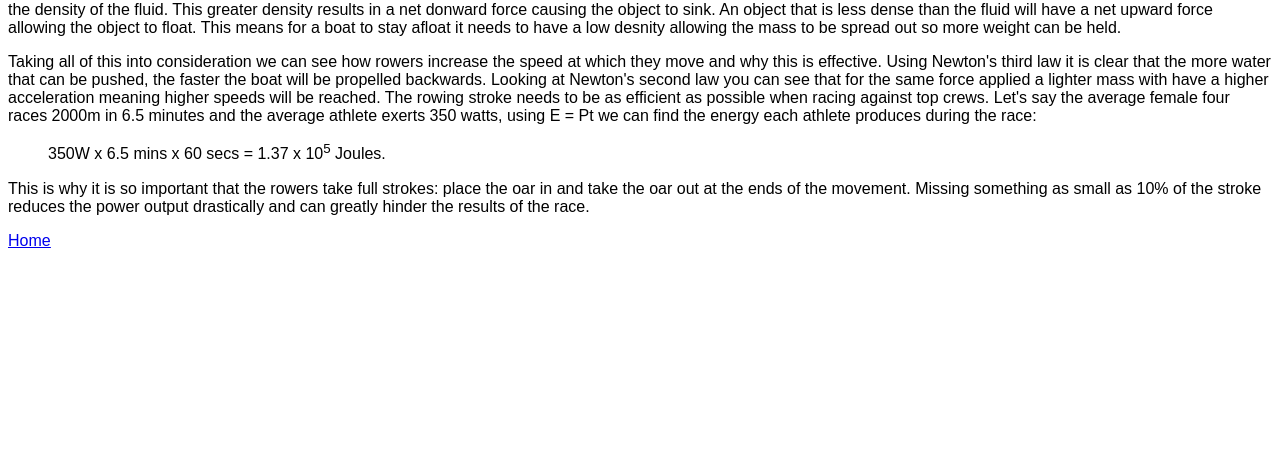
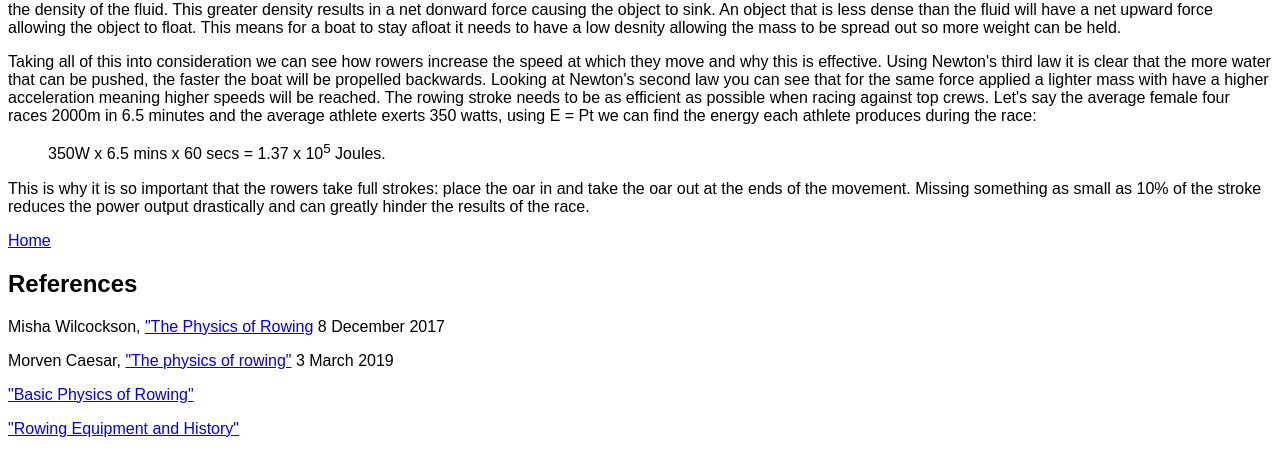
Before and after one commit to ellarg/ellarg.github.io, a plain HTML site: page index.html in a window 1280 px wide. Shown: the part 876-1330 px from the top of the page. Before the commit the page ends 1142 px from the top, so only its background shows below. Drawn offline with Linux system fonts and the light colour scheme.

Commit message:
Update index.html

```diff
--- a/index.html
+++ b/index.html
@@ -74,6 +74,11 @@
 	<dd>350W x 6.5 mins x 60 secs = 1.37 x 10<sup>5</sup> Joules.</dd>
     <p>This is why it is so important that the rowers take full strokes: place the oar in and take the oar out at the ends of the movement. Missing something as small as 10% of the stroke reduces the power output drastically and can greatly hinder the results of the race.</p>
     <p style="color:blue;"><a href="#home"><ins>Home</ins></a></p>
+    <h1>References</h1>
+    <p>Misha Wilcockson, <a href="http://large.stanford.edu/courses/2017/ph240/wilcockson2/">"The Physics of Rowing</a> 8 December 2017</p>
+    <p>Morven Caesar, <a href="https://youtu.be/EQMsD1yoRko">"The physics of rowing"</a> 3 March 2019</p>
+    <p><a href="http://eodg.atm.ox.ac.uk/user/dudhia/rowing/physics/basics.html">"Basic Physics of Rowing"</a></p>
+    <p><a href="https://www.olympic.org/rowing-equipment-and-history#:~:text=As%20a%20sport%2C%20it%20probably,had%20been%20exported%20to%20America">"Rowing Equipment and History"</a></p>
   </section>
   </body>
 </html>
```
